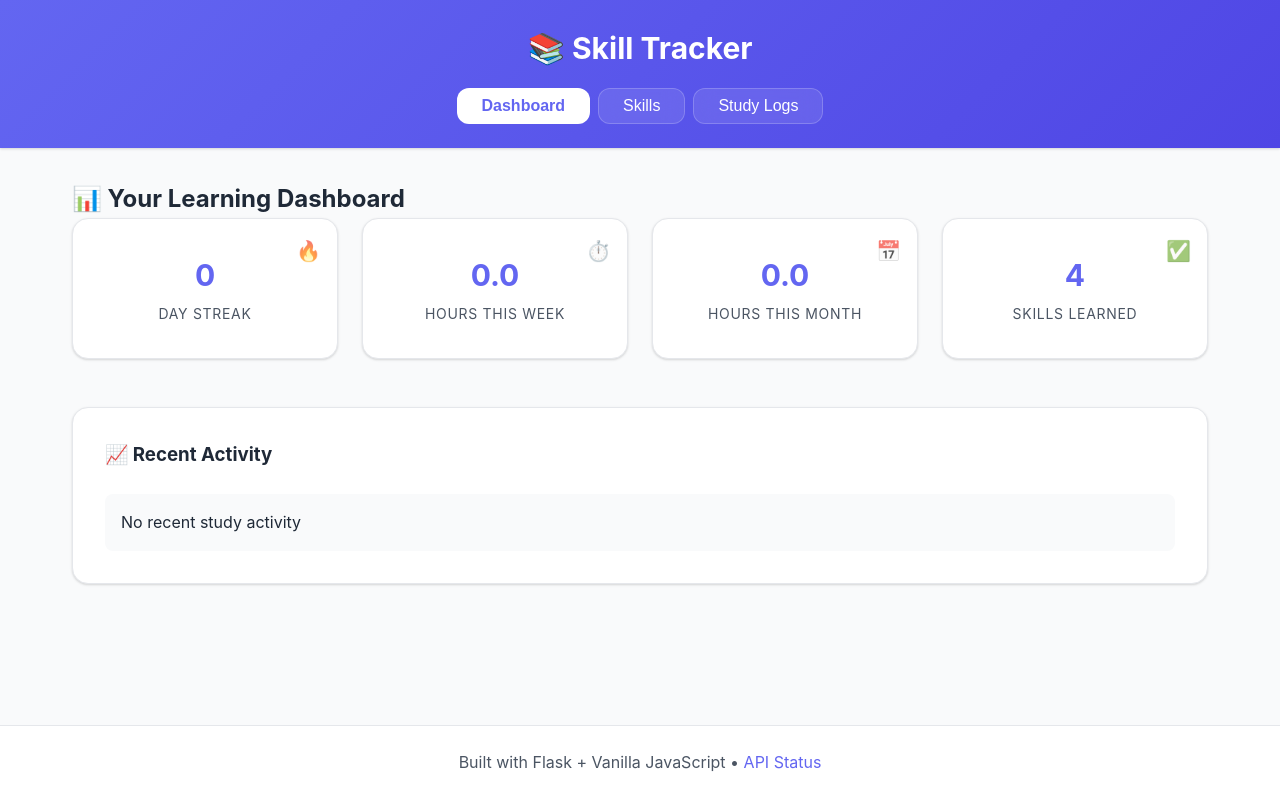
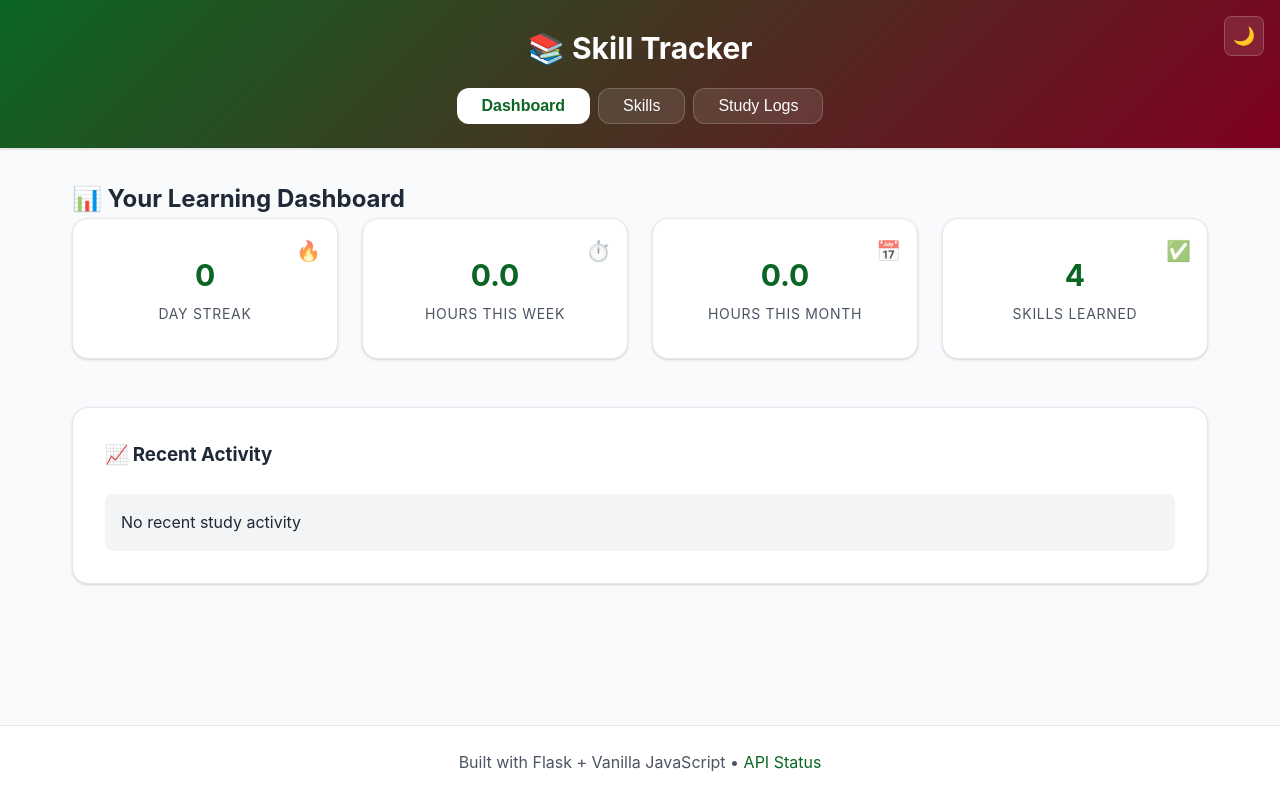
Before and after one commit to JorgeDRDev/skill-tracker, a Flask app: page / in a window 1280 px wide. Run offline with Flask 3, Linux system fonts and the light colour scheme; data comes from the database, SQL or seed files in the repository; both versions use the stored data as it was after the commit; data that the repository does not hold is empty.

Commit message:
feat: Implemented dark mode with toggle button

```diff
--- a/static/css/styles.css
+++ b/static/css/styles.css
@@ -17,14 +17,14 @@ Design Decisions:
 /* === CSS CUSTOM PROPERTIES (CSS VARIABLES) === */
 :root {
   /* Color Palette */
-  --primary-color: #6366f1;
-  --primary-dark: #4f46e5;
+  --primary-color: #0B6623;
+  --primary-dark: #800020;
   --secondary-color: #f3f4f6;
   --accent-color: #10b981;
   --warning-color: #f59e0b;
   --danger-color: #ef4444;
 
-  /* Neutral Colors */
+  /* Neutral Colors - Light Theme */
   --white: #ffffff;
   --gray-50: #f9fafb;
   --gray-100: #f3f4f6;
@@ -36,6 +36,16 @@ Design Decisions:
   --gray-700: #374151;
   --gray-800: #1f2937;
   --gray-900: #111827;
+
+  /* Theme Colors - Light Mode Default */
+  --bg-primary: var(--gray-50);
+  --bg-secondary: var(--white);
+  --bg-tertiary: var(--gray-100);
+  --text-primary: var(--gray-800);
+  --text-secondary: var(--gray-600);
+  --text-tertiary: var(--gray-500);
+  --border-color: var(--gray-200);
+  --border-light: var(--gray-300);
 
   /* Typography */
   --font-family: -apple-system, BlinkMacSystemFont, 'Segoe UI', Roboto, Oxygen, Ubuntu, Cantarell, sans-serif;
@@ -102,6 +131,7 @@ body {
   color: var(--white);
   padding: var(--spacing-lg) var(--spacing-base);
   box-shadow: var(--shadow-base);
+  position: relative;
 }
 
 .app-title {
@@ -805,3 +838,33 @@ body {
   white-space: nowrap;
   border: 0;
 }
+
+/* === THEME TOGGLE === */
+.theme-toggle {
+  position: absolute;
+  top: var(--spacing-base);
+  right: var(--spacing-base);
+  background: rgba(255, 255, 255, 0.1);
+  border: 1px solid rgba(255, 255, 255, 0.2);
+  color: var(--white);
+  padding: var(--spacing-sm);
+  border-radius: var(--radius-base);
+  cursor: pointer;
+  font-size: var(--font-size-lg);
+  transition: all var(--transition-base);
+  backdrop-filter: blur(10px);
+  width: 40px;
+  height: 40px;
+  display: flex;
+  align-items: center;
+  justify-content: center;
+}
+
+.theme-toggle:hover {
+  background: rgba(255, 255, 255, 0.2);
+  transform: scale(1.05);
+}
+
+.theme-toggle:active {
+  transform: scale(0.95);
+}
--- a/static/js/main.js
+++ b/static/js/main.js
@@ -396,6 +396,59 @@ const UI = {
     }
 };
 
+// === THEME MANAGEMENT ===
+// Handles dark/light theme switching
+const ThemeManager = {
+    // Get current theme from localStorage or system preference
+    getCurrentTheme() {
+        const savedTheme = localStorage.getItem('theme');
+        if (savedTheme) {
+            return savedTheme;
+        }
+
+        // Check system preference
+        const systemPrefersDark = window.matchMedia('(prefers-color-scheme: dark)').matches;
+        return systemPrefersDark ? 'dark' : 'light';
+    },
+
+    // Apply theme to document
+    applyTheme(theme) {
+        document.documentElement.setAttribute('data-theme', theme);
+        localStorage.setItem('theme', theme);
+
+        // Update theme toggle icon
+        const themeIcon = document.querySelector('.theme-icon');
+        if (themeIcon) {
+            themeIcon.textContent = theme === 'dark' ? '☀️' : '🌙';
+        }
+    },
+
+    // Toggle between light and dark themes
+    toggleTheme() {
+        const currentTheme = this.getCurrentTheme();
+        const newTheme = currentTheme === 'dark' ? 'light' : 'dark';
+        this.applyTheme(newTheme);
+
+        // Show feedback to user
+        UI.showToast(`Switched to ${newTheme} mode`, 'info');
+    },
+
+    // Initialize theme on page load
+    init() {
+        const theme = this.getCurrentTheme();
+        this.applyTheme(theme);
+
+        // Listen for system theme changes
+        window.matchMedia('(prefers-color-scheme: dark)').addEventListener('change', (e) => {
+            // Only auto-switch if user hasn't manually set a preference
+            if (!localStorage.getItem('theme')) {
+                const newTheme = e.matches ? 'dark' : 'light';
+                this.applyTheme(newTheme);
+            }
+        });
+    }
+};
+
 // === MAIN APPLICATION ===
 // Coordinates all application logic and handles events
 const App = {
@@ -405,6 +458,7 @@ const App = {
     init() {
         this.bindEvents();
         this.setDefaultDate();
+        ThemeManager.init(); // Initialize theme management
         UI.showSection('dashboard'); // Start with dashboard
     },
 
@@ -427,6 +481,9 @@ const App = {
         // Filter changes
         document.getElementById('category-filter').addEventListener('change', () => UI.loadSkills());
         document.getElementById('status-filter').addEventListener('change', () => UI.loadSkills());
+
+        // Theme toggle
+        document.getElementById('theme-toggle').addEventListener('click', () => ThemeManager.toggleTheme());
     },
 
     bindModalEvents() {
--- a/templates/index.html
+++ b/templates/index.html
@@ -31,6 +31,9 @@
     <div class="app-container">
         <!-- Header Section -->
         <header class="app-header">
+            <button class="theme-toggle" id="theme-toggle" title="Toggle dark mode">
+                <span class="theme-icon">🌙</span>
+            </button>
             <h1 class="app-title">📚 Skill Tracker</h1>
             <nav class="app-nav">
                 <button class="nav-btn active" data-section="dashboard">Dashboard</button>
```
Also changed, not shown: other parts of static/css/styles.css (+63 -41 lines), README.md, tracker.db.
